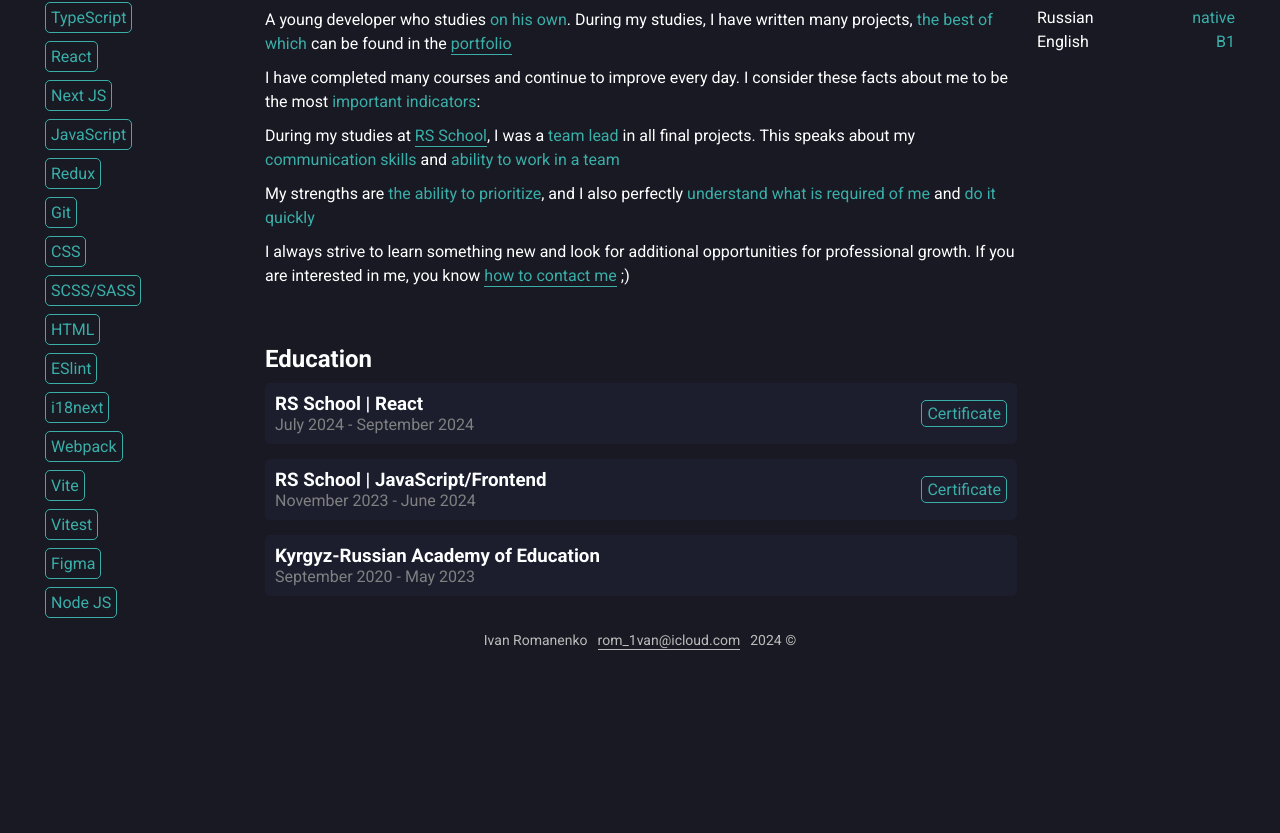
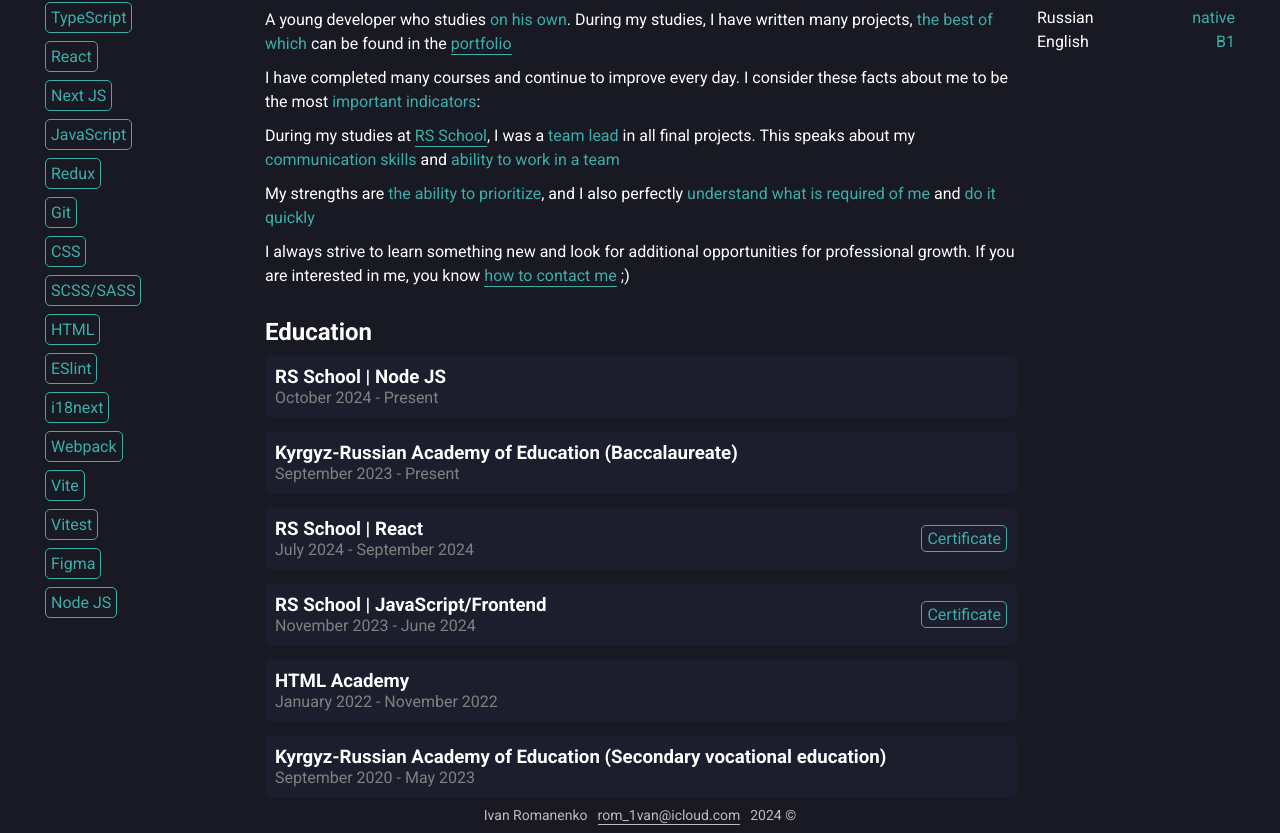
Before and after one commit to Ivan-rom/cv, a Next.js app: page /en in a window 1280 px wide. Shown: the part 333-1166 px from the top of the page. Before the commit the page ends 991 px from the top, so only its background shows below. Built offline with nearby package versions, Linux system fonts and the light colour scheme.

Commit message:
feat: add education data

```diff
--- a/messages/en.json
+++ b/messages/en.json
@@ -60,8 +60,20 @@
           "linkText": "Certificate"
         },
         "3": {
-          "title": "Kyrgyz-Russian Academy of Education",
+          "title": "Kyrgyz-Russian Academy of Education (Secondary vocational education)",
           "date": "September 2020 - May 2023"
+        },
+        "4": {
+          "title": "Kyrgyz-Russian Academy of Education (Baccalaureate)",
+          "date": "September 2023 - Present"
+        },
+        "5": {
+          "title": "RS School | Node JS",
+          "date": "October 2024 - Present"
+        },
+        "6": {
+          "title": "HTML Academy",
+          "date": "January 2022 - November 2022"
         }
       }
     },
--- a/messages/ru.json
+++ b/messages/ru.json
@@ -60,8 +60,20 @@
           "linkText": "Сертификат"
         },
         "3": {
-          "title": "Кыргызско-Российская Академия Образования",
+          "title": "Кыргызско-Российская Академия Образования (Среднее профессиональное)",
           "date": "Сентябрь 2020 - Май 2023"
+        },
+        "4": {
+          "title": "Кыргызско-Российская Академия Образования (Бакалавриат)",
+          "date": "Сентябрь 2023 - Настоящий момент"
+        },
+        "5": {
+          "title": "RS School | Node JS",
+          "date": "Октябрь 2024 - Настоящий момент"
+        },
+        "6": {
+          "title": "HTML Academy",
+          "date": "Январь 2022 - Ноябрь 2022"
         }
       }
     },
--- a/src/components/Education/Education.tsx
+++ b/src/components/Education/Education.tsx
@@ -9,12 +9,21 @@
 
 const educationList: EducationElement[] = [
   {
+    id: 5,
+  },
+  {
+    id: 4,
+  },
+  {
     id: 1,
     link: "https://app.rs.school/certificate/zpggjymc",
   },
   {
     id: 2,
     link: "https://app.rs.school/certificate/rhuezltn",
+  },
+  {
+    id: 6,
   },
   {
     id: 3,
```
